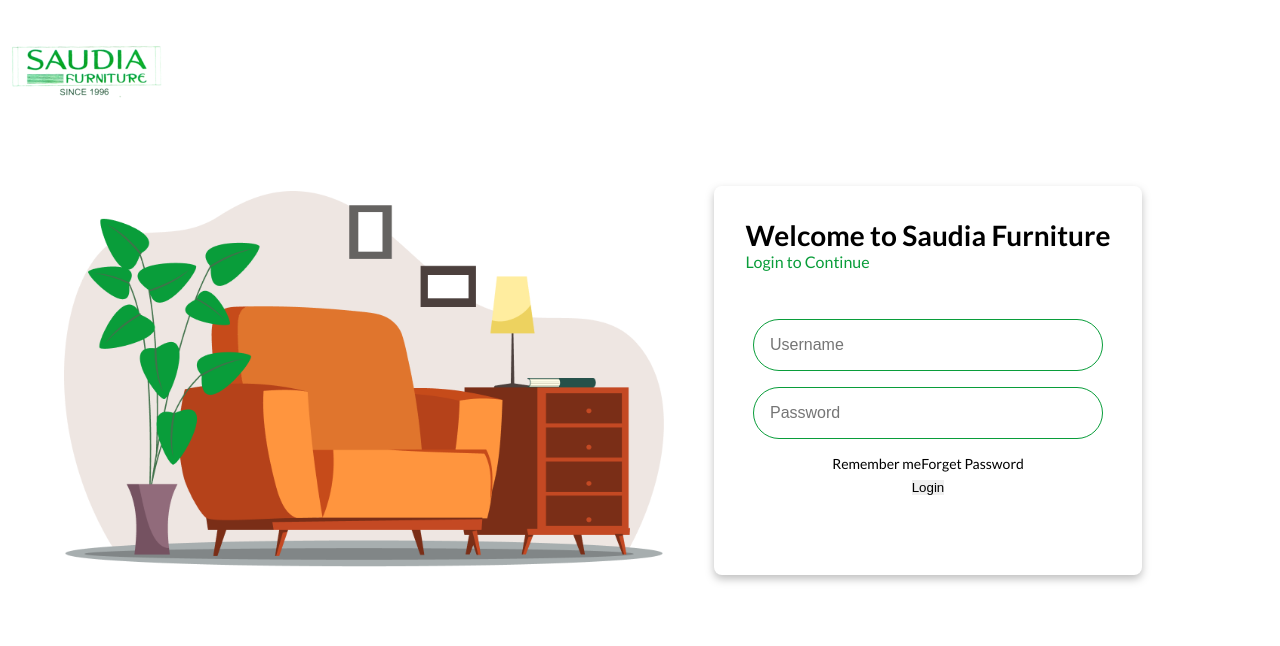
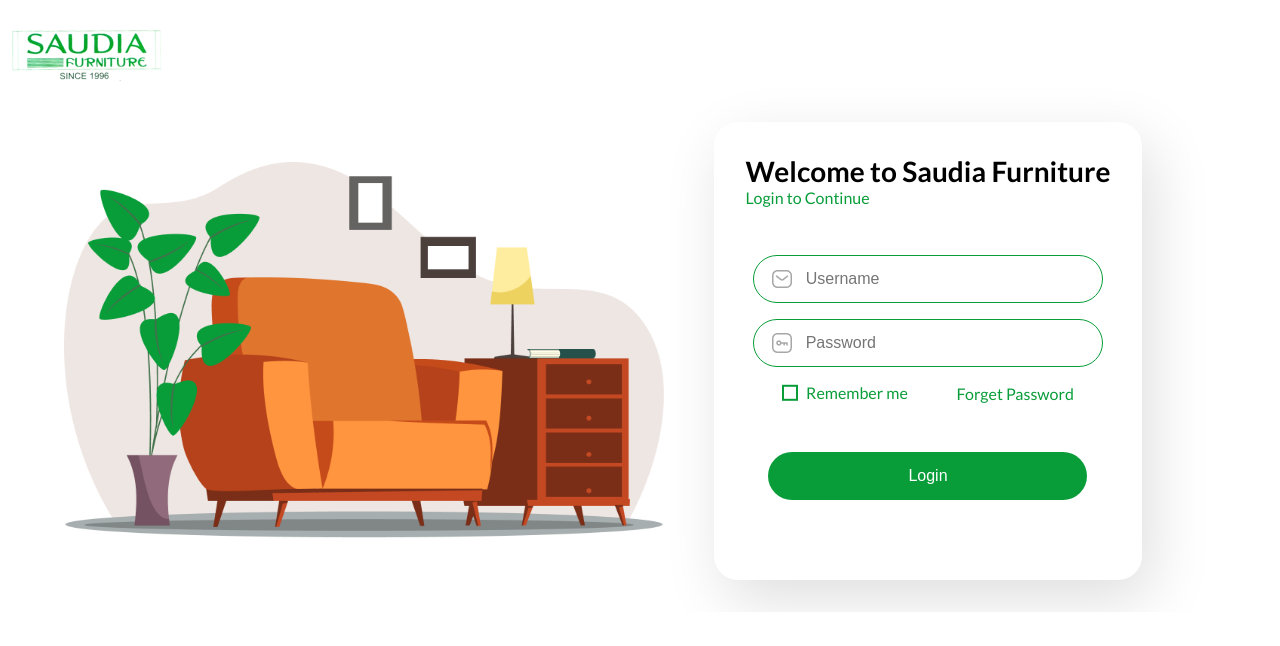
Before and after one commit to ikram3031/inventory, a Next.js app: page /login in a window 1280 px wide. Shown: the top 646 px of the page. Built offline with nearby package versions, Linux system fonts and the light colour scheme.

Commit message:
Login UI done

```diff
--- a/pages/login.js
+++ b/pages/login.js
@@ -4,6 +4,11 @@
 const LoginPage = () => {
   const [username, setUsername] = useState('');
   const [password, setPassword] = useState('');
+  const [isChecked, setIsChecked] = useState(false);
+
+  const handleCheckboxChange = () => {
+    setIsChecked(!isChecked);
+  };
 
   const handleLogin = async () => {
     try {
@@ -44,20 +49,30 @@
             <h1>Welcome to Saudia Furniture</h1>
             <span>Login to Continue</span>
             <form>
+              <div className='input'>
+                <img src='/static/Message.png' alt='icon'/>
                 <input
                   type="text"
                   placeholder="Username"
                   value={username}
                   onChange={(e) => setUsername(e.target.value)}
                 />
+              </div>
+              <div className='input'>
+                <img src='/static/Password.png' alt='icon'/>
                 <input
                   type="password"
                   placeholder="Password"
+                  class="password-input"
                   value={password}
                   onChange={(e) => setPassword(e.target.value)}
                 />
-              <div className='login_bottom'>
+              </div>
+              <div class="login_bottom">
+                <label class="form-control">
+                  <input type="checkbox" name="checkbox" />
                   <p>Remember me</p>
+                </label>
                 <p>Forget Password</p>
               </div>
               <button onClick={handleLogin}>Login</button>
--- a/styles/globals.scss
+++ b/styles/globals.scss
@@ -52,6 +52,68 @@
   border: none;
 }
 
+input[type="text"], input[type="password"]{
+  font-size: 1rem;
+  background-color: white;
+  border: none;
+}
+
+input[type="text"]:focus, input[type="password"]:focus {
+  outline: none;
+}
+
+// checkbox
+
+input[type="checkbox"] {
+  /* Add if not using autoprefixer */
+  -webkit-appearance: none;
+  /* Remove most all native input styles */
+  appearance: none;
+  /* For iOS < 15 */
+  background-color: white;
+  /* Not removed via appearance */
+  margin: 0;
+
+  font: inherit;
+  color: #099D3A;
+  width: 1rem;
+  height: 1rem;
+  border: 2px solid #099D3A;
+  transform: translateY(-0.075em);
+  display: grid;
+  place-content: center;
+}
+
+input[type="checkbox"]::before {
+  content: "";
+  width:0.7rem;
+  height: 0.7rem;
+  clip-path: polygon(14% 44%, 0 65%, 50% 100%, 100% 16%, 80% 0%, 43% 62%);
+  transform: scale(0);
+  transform-origin: bottom left;
+  transition: 120ms transform ease-in-out;
+  box-shadow: inset 1rem 1rem #099D3A;
+  /* Windows High Contrast Mode */
+  background-color: CanvasText;
+}
+
+input[type="checkbox"]:checked::before {
+  transform: scale(1);
+}
+
+input[type="text"]:-webkit-autofill,
+input[type="text"]:-webkit-autofill:hover,
+input[type="text"]:-webkit-autofill:focus,
+input[type="text"]:-webkit-autofill:active,
+input[type="password"]:-webkit-autofill,
+input[type="password"]:-webkit-autofill:hover,
+input[type="password"]:-webkit-autofill:focus,
+input[type="password"]:-webkit-autofill:active {
+  -webkit-box-shadow: 0 0 0 30px white inset;
+  background-color: white;
+}
+
+
 // global classname
 .container{
   max-width: 1240px;
--- a/styles/login.scss
+++ b/styles/login.scss
@@ -1,6 +1,6 @@
 .login{
     max-width: 1280px;
-    margin: 2rem auto;
+    margin: 1rem auto;
     max-height: 100vh;
 
     span{
@@ -12,7 +12,7 @@
         display: flex;
         align-items: center;
         justify-content: space-between;
-        margin: 3rem auto 0 auto;
+        margin: 1rem auto;
         max-width: 90%;
 
         .login_left{
@@ -26,7 +26,7 @@
 
         .login_right{
             width: 40%;
-            margin: 1rem auto;
+            margin: 0 auto;
             display: flex;
             flex-direction: column;
             // align-items: center;
@@ -35,30 +35,82 @@
             .login_form{
                 margin: 1rem;
                 padding: 2rem;
-                border-radius: 0.5rem;
+                border-radius: 1.5rem;
                 background-color: white;
-                filter: drop-shadow(0px 4px 4px rgba(0, 0, 0, 0.25));
+                box-shadow: 10px 20px 60px 0px rgba(0, 0, 0, 0.13);
 
                 form{
                     margin: 3rem 0;
                     display: flex;
                     flex-direction: column;
-                    gap: 0.5rem;
+                    gap: 1rem;
                     align-items: center;
+                    max-width: 476px;
 
-                    input{
-                        width: 350px;
-                        padding: 1rem;
-                        font-size: 1rem;
-                        margin-bottom: 0.5rem;
+                    .input{
+                        display: flex;
+                        align-items: center;
+                        // gap: 1rem;
+                        justify-content: flex-start;
                         border-radius: 35px;
                         border: 1px solid #099D3A;
+                        width: 350px;
+                        height: 48px;
+                        padding: 0.5rem 1rem;
+
+                        img{
+                            height: 1.5rem;
+                            width: 1.5rem;
+                        }
+
+                        input{
+                            width: 85%;
+                            font-size: 1rem;
+                            margin-bottom: 0.5rem;
+                            margin: auto;
+                            height: 100%;
+                        }
                     }
 
                     .login_bottom{
                         display: flex;
                         align-items: center;
                         justify-content: space-between;
+                        width: 80%;
+
+                        label{
+                            font-size: 1rem;
+                            color: #099D3A;
+                            display: flex;
+                            align-items: center;
+                            justify-content: flex-start ;
+                            gap: 0.5rem;
+
+                            p{
+                                margin-bottom: 2px;
+                            }
+                        }
+
+
+                        p{
+                            font-size: 1rem;
+                            color:#099D3A;
+                            cursor: pointer;
+                        }
+                    }
+
+                    button{
+                        display: flex;
+                        width: 319px;
+                        height: 3rem;
+                        margin-top: 2rem;
+                        padding: 20px 73px;
+                        justify-content: center;
+                        align-items: center;
+                        border-radius: 25px;
+                        background: #099D3A;
+                        color: white;
+                        font-size: 1rem;
                     }
                 }
             }
```
Also changed, not shown: public/static/Message.png (added), public/static/Password.png (added). Lines whose indentation alone changed are shown as unchanged.
